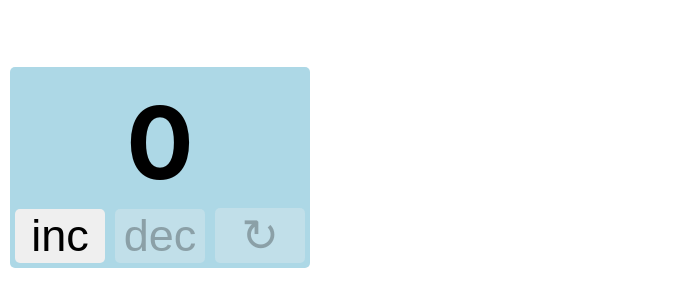
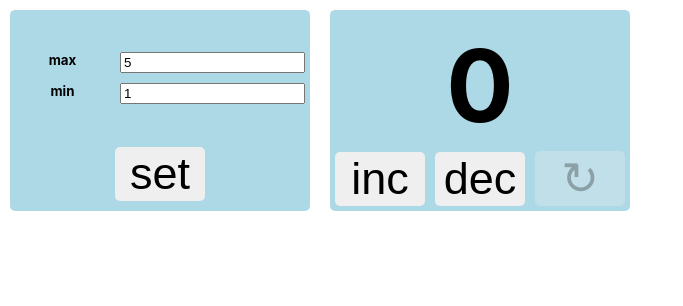
Before and after one commit to kkapchin/counter, a React (Create React App) app: page / in a window 1280 px wide. Shown: the top 306 px of the page, without its empty margins (0-683 px from the left). Built offline with nearby package versions, Linux system fonts and the light colour scheme.

Commit message:
Settings connection and state control

```diff
--- a/src/App.css
+++ b/src/App.css
@@ -1,3 +1,3 @@
 .App {
-
+    display: flex;
 }
--- a/src/App.tsx
+++ b/src/App.tsx
@@ -1,28 +1,47 @@
-import React, {useState} from 'react';
+import React, {ChangeEvent, useState} from 'react';
 import './App.css';
 import {Value, COUNTER_STEP} from "./const";
 import Counter from "./components/counter/counter";
+import Settings from "./components/settings/settings";
 
 function App() {
 
     const [counter, setCounter] = useState<number>(Value.DEFAULT);
+    const [min, setMin] = useState<number>(Value.MIN);
+    const [max, setMax] = useState<number>(Value.MAX);
 
     const increaseCounter = () => {
-        counter < Value.MAX &&
+        counter < max &&
         setCounter(counter + COUNTER_STEP);
     }
 
     const decreaseCounter = () => {
-        counter > Value.DEFAULT &&
+        counter > min &&
         setCounter(counter - COUNTER_STEP);
     }
 
     const resetCounter = () => setCounter(Value.DEFAULT);
 
+    const settingsChangeHandler = (e: ChangeEvent<HTMLInputElement>) => {
+        if(e.currentTarget.id === 'max') {
+            setMax(JSON.parse(e.currentTarget.value));
+            return;
+        }
+        setMin(JSON.parse(e.currentTarget.value));
+    }
+
     return (
         <div className="App">
+            <Settings
+                minValue={min}
+                maxValue={max}
+                onChange={settingsChangeHandler}
+                setSettings={() => {}}
+            />
             <Counter
                 counter={counter}
+                minValue={min}
+                maxValue={max}
                 increaseCounter={increaseCounter}
                 decreaseCounter={decreaseCounter}
                 resetCounter={resetCounter}
--- a/src/components/counter/counter.module.css
+++ b/src/components/counter/counter.module.css
@@ -1,4 +1,4 @@
-.container {
+.wrap {
     text-align: center;
     background-color: lightblue;
     width: 300px;
--- a/src/components/counter/counter.tsx
+++ b/src/components/counter/counter.tsx
@@ -6,6 +6,8 @@ import React from "react";
 
 type PropsType = {
     counter: number
+    minValue: number
+    maxValue: number
     increaseCounter: () => void
     decreaseCounter: () => void
     resetCounter: () => void
@@ -13,22 +15,28 @@ type PropsType = {
 
 export default function Counter(props: PropsType) {
     const { counter,
+        minValue,
+        maxValue,
         increaseCounter,
         decreaseCounter,
         resetCounter,
     } = props;
+
     return (
-        <div className={s.container}>
-            <Header counter={counter}/>
+        <div className={s.wrap}>
+            <Header
+                counter={counter}
+                maxValue={maxValue}
+            />
             <SuperButton
                 title={Button.INCREASE}
                 callback={increaseCounter}
-                disabled={counter === Value.MAX}
+                disabled={counter === maxValue}
             />
             <SuperButton
                 title={Button.DECREASE}
                 callback={decreaseCounter}
-                disabled={counter === Value.DEFAULT}
+                disabled={counter === minValue}
             />
             <SuperButton
                 title={Button.RESET}
--- a/src/components/header/header.module.css
+++ b/src/components/header/header.module.css
@@ -1,7 +1,7 @@
 .main__header {
     font-size: 100px;
     padding: 15px 15px 0 15px;
-    margin-bottom: 0;
+    margin: 0;
 }
 
 .red {
--- a/src/components/header/header.tsx
+++ b/src/components/header/header.tsx
@@ -1,14 +1,14 @@
 import React from "react";
 import s from './header.module.css';
-import {Value} from "../../const";
 
 type PropsType = {
     counter: number
+    maxValue: number
 }
 
-export default function Header({ counter }: PropsType) {
+export default function Header({ counter, maxValue }: PropsType) {
 
-    const style = `${s.main__header} ${counter === Value.MAX && s.red}`;
+    const style = `${s.main__header} ${counter === maxValue && s.red}`;
 
     return (
         <h1 className={style}>{counter}</h1>
--- a/src/const.ts
+++ b/src/const.ts
@@ -1,12 +1,14 @@
 export enum Value {
     DEFAULT = 0,
     MAX = 5,
+    MIN = 1,
 }
 
 export enum Button {
     INCREASE = 'inc',
     DECREASE = 'dec',
     RESET = '↻',
+    SET = 'set',
 }
 
 export const COUNTER_STEP = 1;
```
